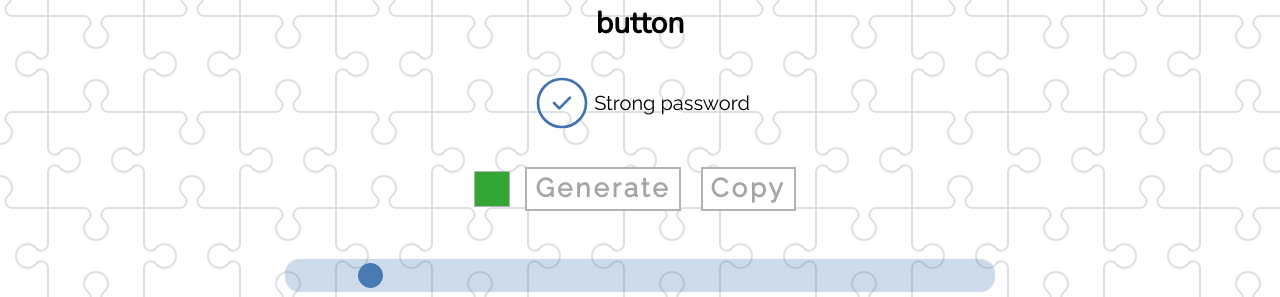
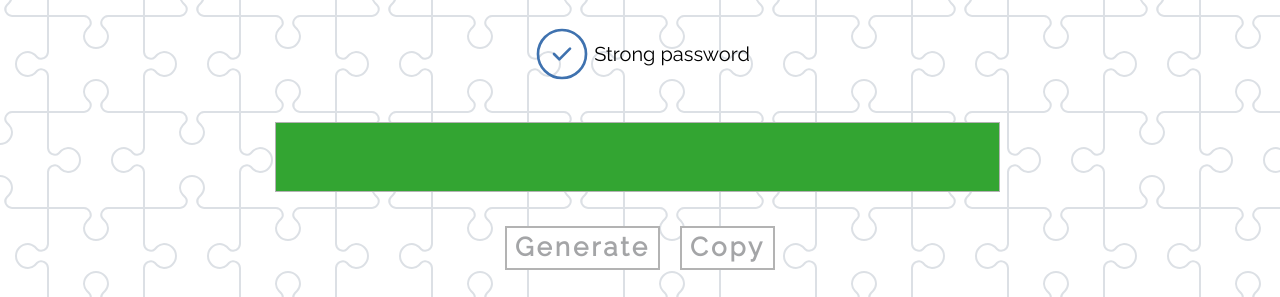
Before and after one commit to cloges4/Password-Generator, a website built with Parcel: page index.html in a window 1280 px wide. Shown: the part 224-521 px from the top of the page. Built offline with nearby package versions, Linux system fonts and the light colour scheme.

Commit message:
corrected password input size to size based on screen not content

```diff
--- a/scss/03-components/_password.scss
+++ b/scss/03-components/_password.scss
@@ -17,5 +17,6 @@
   padding: 17px;
   margin-right: 5px;
   overflow: hidden;
-  max-width: 500px;
+  width: 100%;
+  height: 70px;
 }
```
